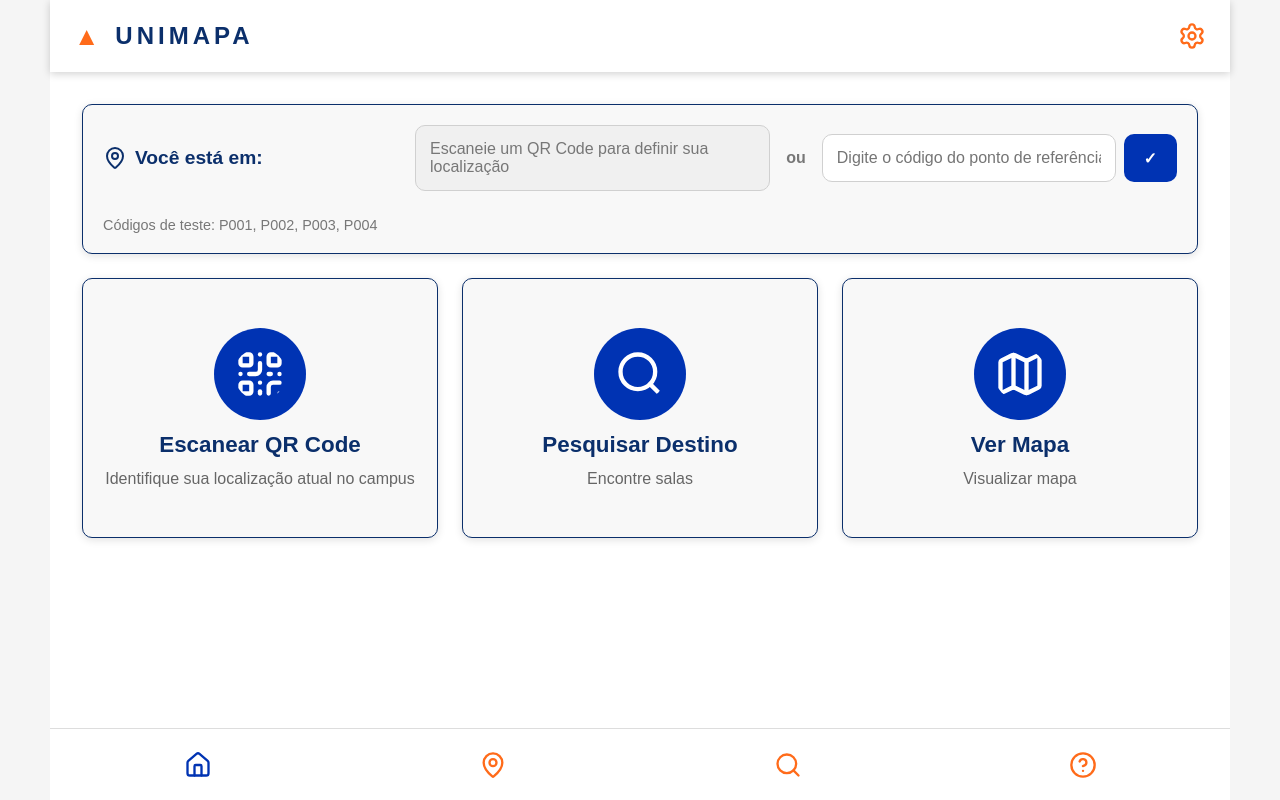
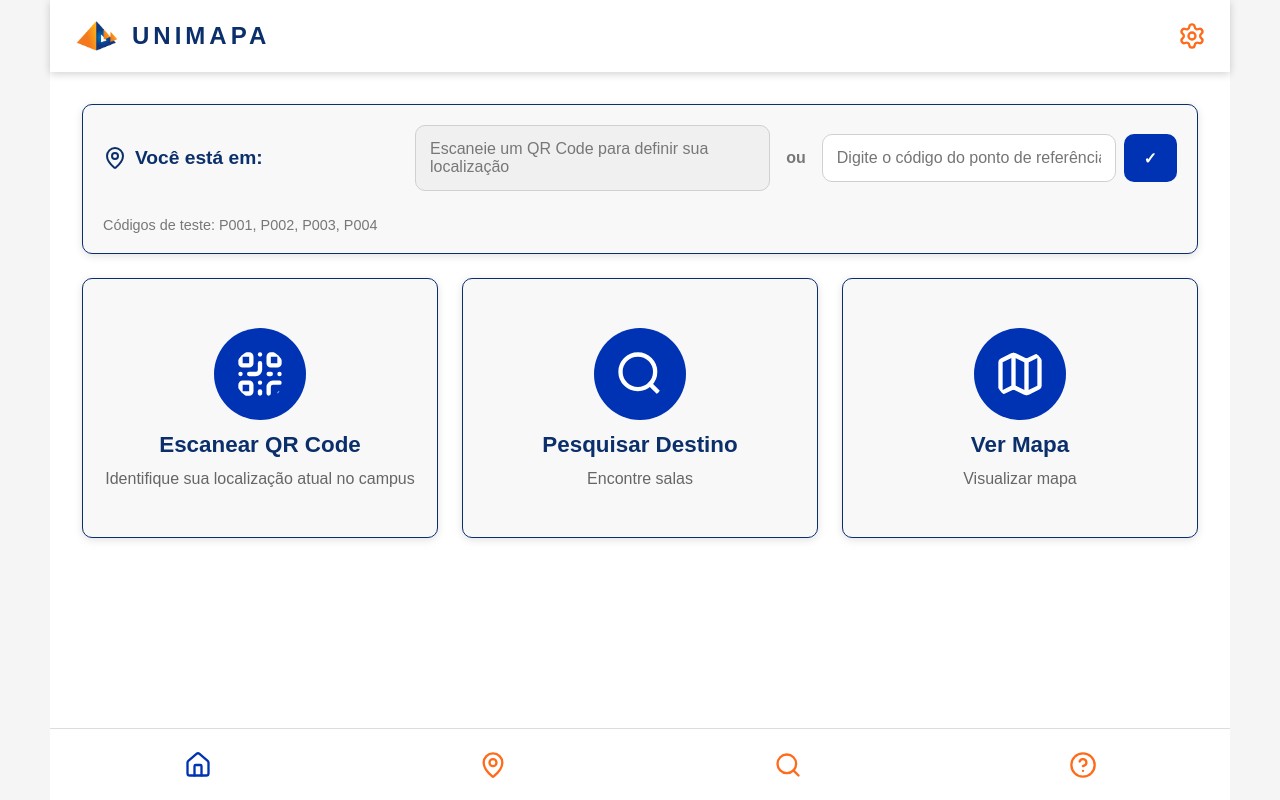
Before and after one commit to Brunoopado/unimapa, a React (Vite) app in the folder unimapa/: page / in a window 1280 px wide. Built offline with nearby package versions, Linux system fonts and the light colour scheme.

Commit message:
Substitui icone do header pela logo da UNIFAFIBE

```diff
--- a/unimapa/src/components/Header/index.tsx
+++ b/unimapa/src/components/Header/index.tsx
@@ -1,11 +1,17 @@
 import { Settings } from "lucide-react";
 import { Link } from "react-router-dom";
+import logoUnifafibe from "../../assets/images/logo-unifafibe.png";
+
 
 function Header() {
   return (
     <header className="header">
       <Link to="/" className="header-logo">
-        <div className="logo-mark">▲</div>
+        <img
+          src={logoUnifafibe}
+          alt="Logo UNIFAFIBE"
+          className="header-logo-image"
+        />
         <span>UNIMAPA</span>
       </Link>
 
--- a/unimapa/src/index.css
+++ b/unimapa/src/index.css
@@ -56,9 +56,10 @@ input {
   letter-spacing: 4px;
 }
 
-.logo-mark {
-  color: #ff6b1a;
-  font-size: 1.6rem;
+.header-logo-image {
+  width: auto;
+  height: 46px;
+  object-fit: contain;
 }
 
 .header-settings {
```
Also changed, not shown: unimapa/src/assets/images/logo-unifafibe.png (added).
